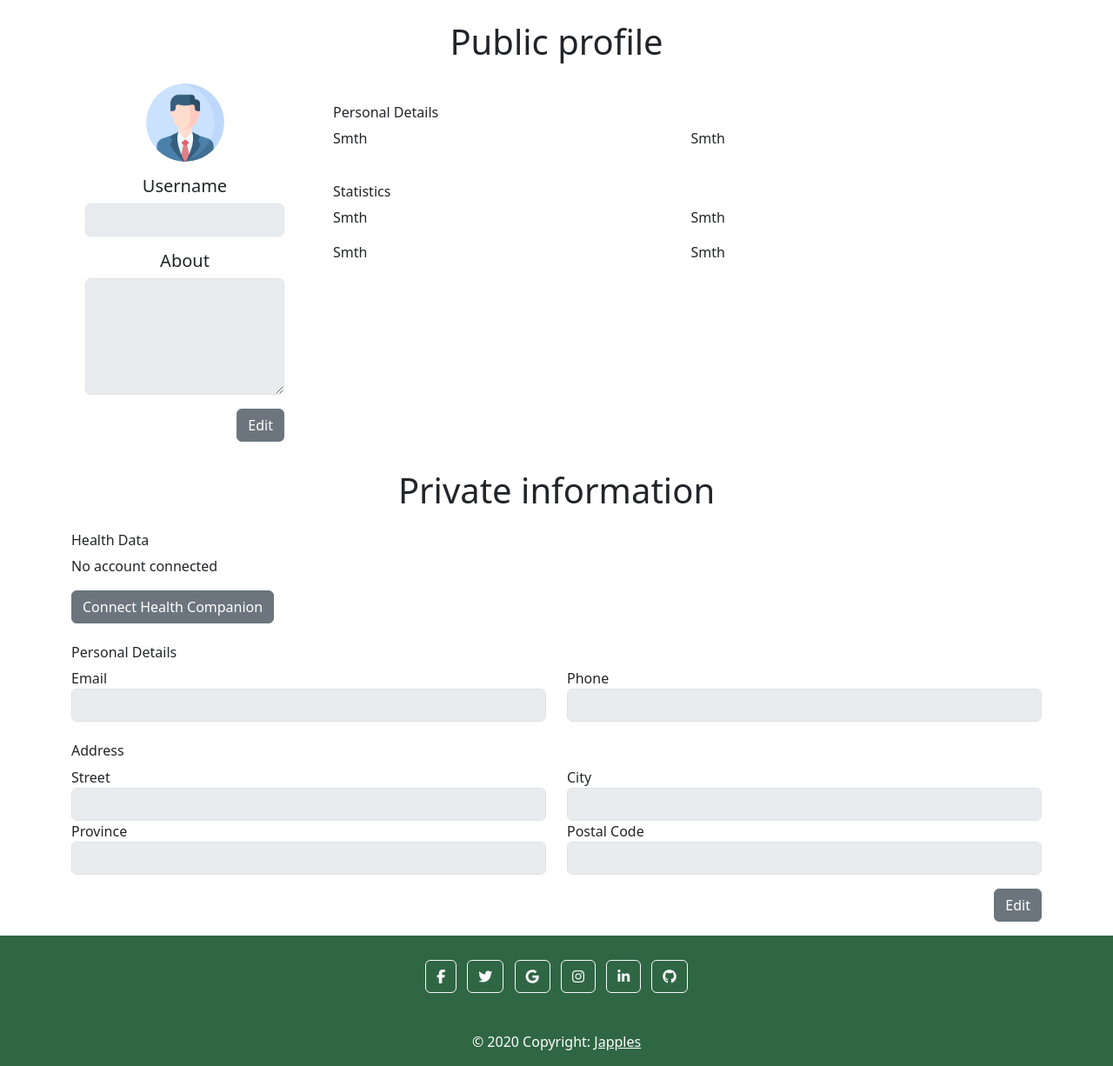
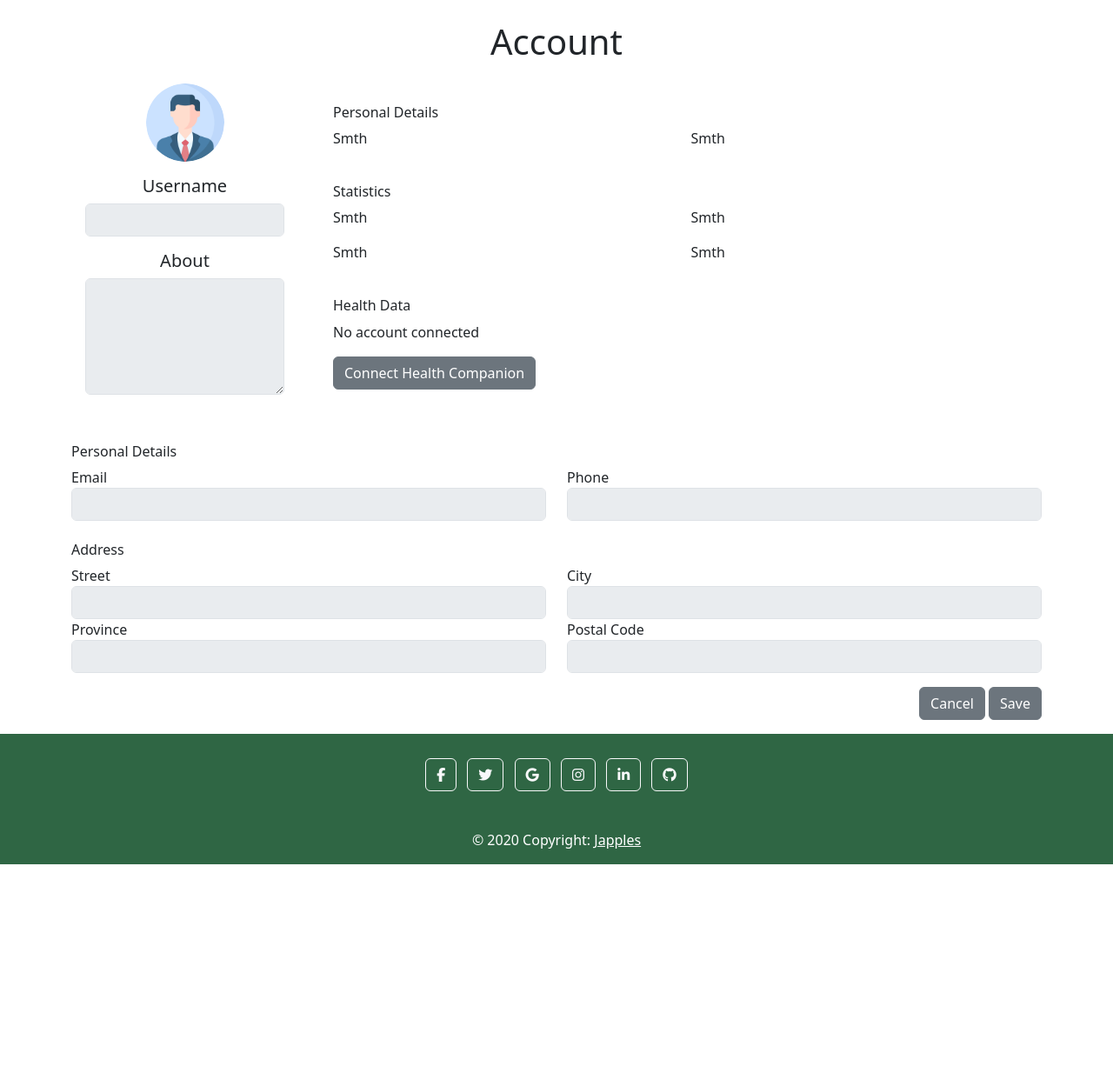
Before and after one commit to dodaniel006/2800-202510-BBY06, a Node server app: page /account in a window 1280 px wide. Shown: the part 84-1310 px from the top of the page at 87% size. After the commit the page ends 1078 px from the top, so only its background shows below. Run offline with Node 20, Linux system fonts and the light colour scheme; some libraries are stand-ins or nearby versions.

Commit message:
feat: Add user account management routes and update frontend account handling

```diff
--- a/frontend/js/account.js
+++ b/frontend/js/account.js
@@ -1,63 +1,42 @@
+document.getElementById('save').addEventListener('click', handleSaveClick);
 
-  document.getElementById('editPublicInfo').addEventListener('click', () => {
-    const fields = document.querySelectorAll('.publicInfoField');
-    const isDisabled = fields[0].disabled;
+function handleSaveClick() {
+  const data = collectFormData();
+  if (!validateData(data)) return;
 
-    fields.forEach(field => field.disabled = !isDisabled);
-    if (!isDisabled) updatePublicData();
-  });
-
-  document.getElementById('editPrivateInfo').addEventListener('click', () => {
-    const fields = document.querySelectorAll('.privateInfoField');
-    const isDisabled = fields[0].disabled;
-
-    fields.forEach(field => field.disabled = !isDisabled);
-    if (!isDisabled) updatePrivateData();
-  });
-
-  function updatePublicData() {
-    const username = document.getElementById('username').value.trim();
-    const bio = document.getElementById('bio').value.trim();
-
-    fetch('api/db/user/public', {
-      method: 'PUT',
-      headers: { 'Content-Type': 'application/json' },
-      body: JSON.stringify({ username, bio })
-    })
-    .then(res => res.json())
-    .then(res => {
-      alert(res.success ? 'Public info updated!' : `Update failed: ${res.error || 'Unknown error'}`);
-    })
-    .catch(err => {
-      console.error('Error:', err);
-      alert('Request failed.');
-    });
+  updateUserSettings(data);
 }
 
-  function updatePrivateData() {
-    const email = document.getElementById('email').value.trim();
-    if (!email) {
-      alert("Email is required.");
-      return;
-    }
-
-    const data = {
-      email,
+function collectFormData() {
+  return {
+    username: document.getElementById('username').value.trim(),
+    bio: document.getElementById('bio').value.trim(),
+    email: document.getElementById('email').value.trim(),
     phoneNumber: document.getElementById('phoneNumber').value.trim(),
     street: document.getElementById('street').value.trim(),
     city: document.getElementById('city').value.trim(),
     province: document.getElementById('province').value.trim(),
     postalCode: document.getElementById('postalCode').value.trim()
   };
+}
 
-    fetch('api/db/user/private', {
+function validateData(data) {
+  if (!data.email) {
+    alert("Email is required.");
+    return false;
+  }
+  return true;
+}
+
+function updateUserSettings(data) {
+  fetch('/api/user/account', {
     method: 'PUT',
     headers: { 'Content-Type': 'application/json' },
     body: JSON.stringify(data)
   })
   .then(res => res.json())
   .then(res => {
-      alert(res.success ? 'Private info updated!' : `Update failed: ${res.error || 'Unknown error'}`);
+    alert(res.success ? 'User info updated!' : `Update failed: ${res.error || 'Unknown error'}`);
   })
   .catch(err => {
     console.error('Error:', err);
@@ -67,7 +46,7 @@
 
 
   window.addEventListener('DOMContentLoaded', () => {
-    fetch('/api/db/user')
+    fetch('/api/user/account')
       .then(res => res.json())
       .then(user => {
         if (user.error) throw new Error(user.error);
--- a/frontend/views/autoRoute/account.ejs
+++ b/frontend/views/autoRoute/account.ejs
@@ -1,7 +1,7 @@
 <main class="container">
 
     <div class="center">
-        <h1 class="mt-4">Public profile</h1>
+        <h1 class="mt-4">Account</h1>
     </div>
     <div class="row gutters" >
         <div class="col-xl-3 col-lg-3 col-md-12 col-sm-12 col-12">
@@ -19,16 +19,13 @@
                                 <div class="form-group">
                                     <h5 class="mb-2">Username</h5>
 
-                                    <input type="text" disabled class="form-control publicInfoField" id="username">
+                                    <input type="text" disabled class="form-control InfoField" id="username">
                                 </div>
                         </div>
                         <div class="about">
                             <h5 id="publicAbout" class="mb-2">About</h5>
-                            <textarea  disabled class="form-control publicInfoField" id="bio" rows="5"></textarea>
+                            <textarea  disabled class="form-control InfoField" id="bio" rows="5"></textarea>
                         </div>
-                    </div>
-                    <div class="right mt-3">
-                        <a id="editPublicInfo" type="button" class="btn gbtn btn-secondary">Edit</a>
                     </div>
                 </div>
 
@@ -92,36 +89,22 @@
                             </div>
                         </div>
                     </div>
-                </div>
-            </div>
-        </div>
-    </div>
-    <div class="center">
-        <h1 class="m-0">Private information</h1>
-    </div>
-
-
-
-    <div class="mb-3">
-        <div class="card-body">
 
                     <div class="row gutters">
 
                         <div class="col-12">
                           <h6 class="mb-2 mt-4">Health Data</h6>
-                </div>
-
-                <div class="col-md-3">
                           <div class="form-group">
                             <p>No account connected</p>
                             <a href="healthConnectInstructions" class="btn gbtn btn-secondary" type="button">Connect Health Companion</a>
                           </div>
                         </div>
-
-
+                    </div>
 
                 </div>
-
+            </div>
+        </div>
+    </div>
 
     <div class="row gutters">
         <div class="col-12">
@@ -131,13 +114,13 @@
         <div class="col-md-6">
             <div class="form-group">
                 <label for="eMail">Email</label>
-                        <input disabled type="email" class="form-control privateInfoField" id="email">
+                <input disabled type="email" class="form-control InfoField" id="email">
             </div>
         </div>
         <div class="col-md-6">
             <div class="form-group">
                 <label for="phone">Phone</label>
-                        <input disabled type="text" class="form-control privateInfoField" id="phoneNumber">
+                <input disabled type="text" class="form-control InfoField" id="phoneNumber">
             </div>
         </div>
     </div>
@@ -149,36 +132,33 @@
         <div class="col-md-6">
             <div class="form-group">
                 <label for="street">Street</label>
-                        <input disabled type="text" class="form-control privateInfoField" id="street">
+                <input disabled type="text" class="form-control InfoField" id="street">
             </div>
         </div>
         <div class="col-md-6">
             <div class="form-group">
                 <label for="city">City</label>
-                        <input disabled type="text" class="form-control privateInfoField" id="city">
+                <input disabled type="text" class="form-control InfoField" id="city">
             </div>
         </div>
         <div class="col-md-6">
             <div class="form-group">
                 <label for="state">Province</label>
-                        <input disabled type="text" class="form-control privateInfoField" id="province">
+                <input disabled type="text" class="form-control InfoField" id="province">
             </div>
         </div>
         <div class="col-md-6">
             <div class="form-group">
                 <label for="zip">Postal Code</label>
-                        <input disabled type="text" class="form-control privateInfoField" id="postalCode">
+                <input disabled type="text" class="form-control InfoField" id="postalCode">
             </div>
         </div>
     </div>
 
-            <div class="row gutters">
+    <div class="row gutters mb-3">
         <div class="col-12 bottom-menu text-right pt-3">
-                    <button type="button" id="editPrivateInfo" class="btn gbtn btn-secondary">Edit</button>
+            <button type="button" id="cancel" class="btn gbtn btn-secondary">Cancel</button>
+            <button type="button" id="save" class="btn gbtn btn-secondary">Save</button>
         </div>
     </div>
-        </div>
-    </div>
-
-    </div>
 </main>
```
Also changed, not shown: app.js (+7 -0 lines), backend/config/db.js (+0 -36 lines), backend/routes/db.js (+1 -39 lines), backend/routes/files.js (added, +22 -0 lines), backend/routes/user.js (added, +59 -0 lines), frontend/views/autoRoute/healthConnectInstructions.ejs (+15 -14 lines), 1 other file. Lines whose indentation alone changed are shown as unchanged.
